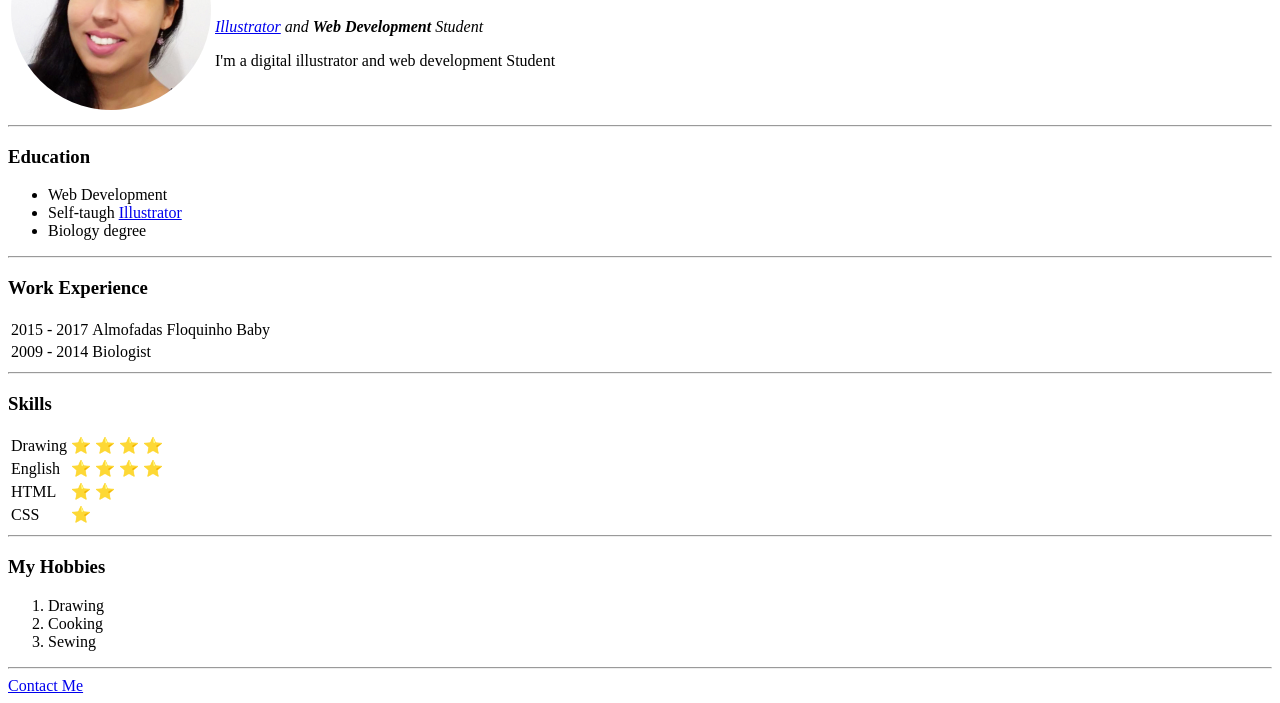
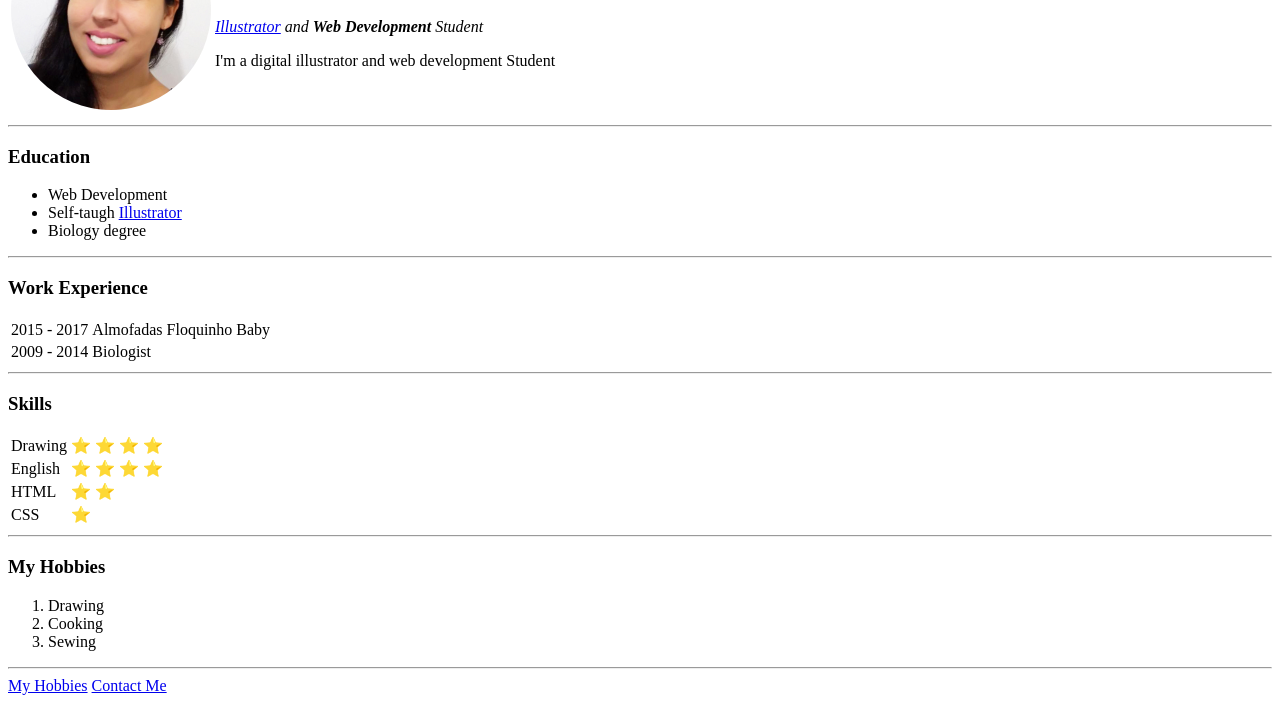
Before and after one commit to julianarosacosta/cv, a plain HTML site: page index.html in a window 1280 px wide. Shown: the part 101-804 px from the top of the page. Drawn offline with Linux system fonts and the light colour scheme.

Commit message:
Add my hobbies page

```diff
--- a/index.html
+++ b/index.html
@@ -65,6 +65,7 @@
     <li>Sewing</li>
   </ol>
   <hr>
+  <a href="my-hobbies.html">My Hobbies</a>
   <a href="contact-me.html">Contact Me</a>
 
 </body>
```
